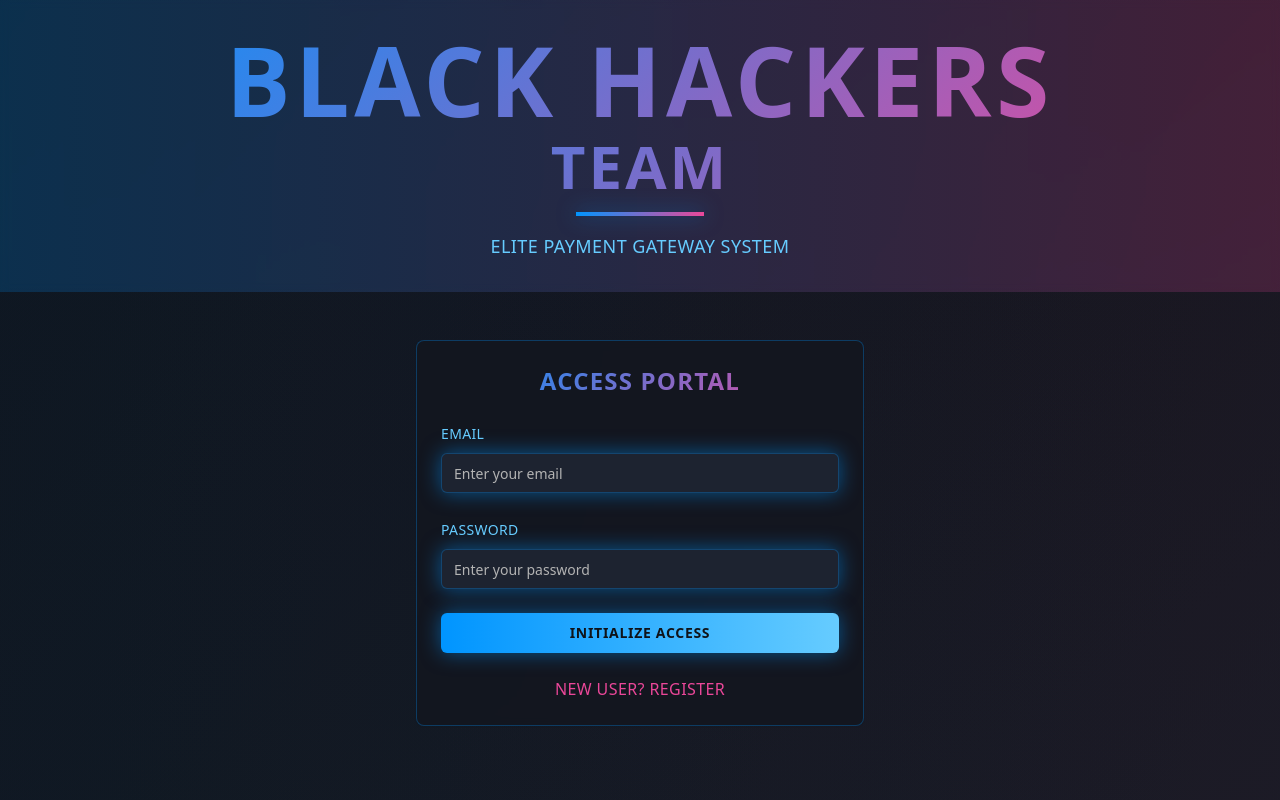
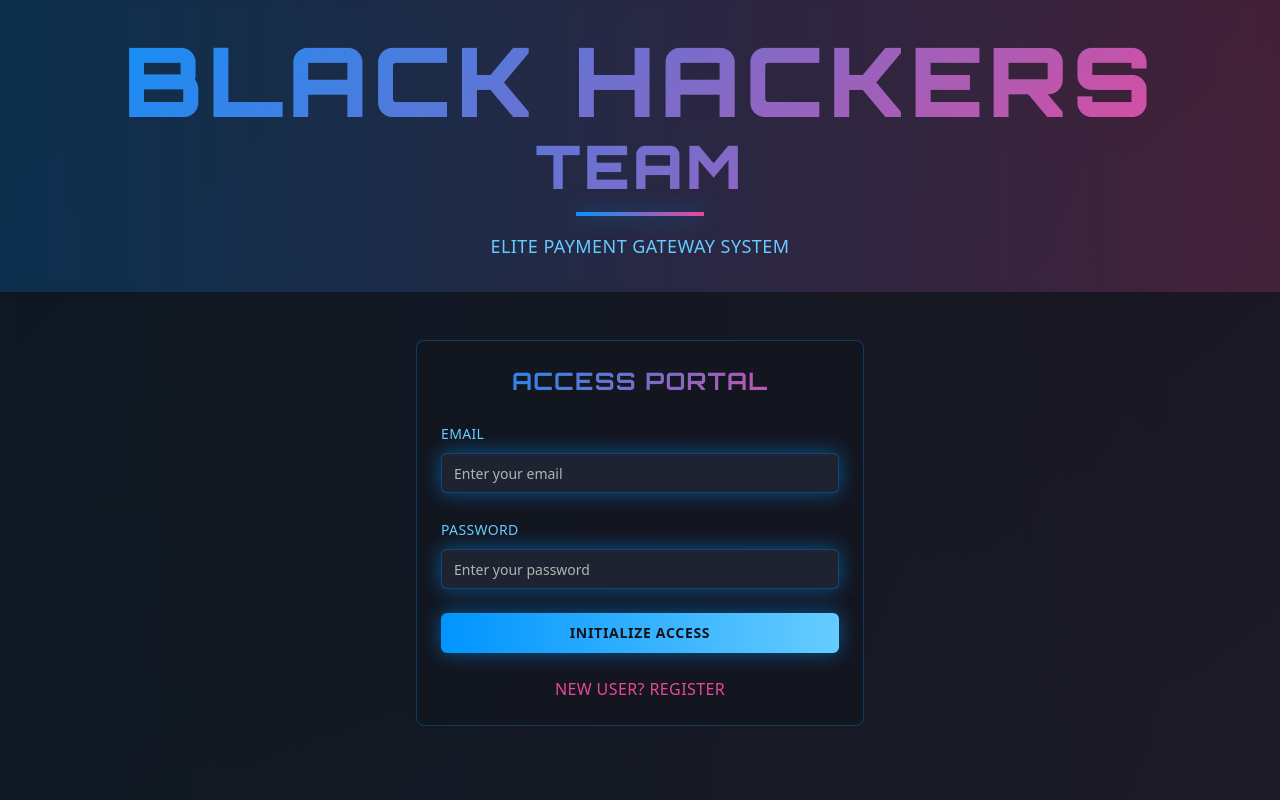
Before and after one commit to cyber1234282/pulse-access-hub, a React (Vite) app: page / in a window 1280 px wide. Built offline with nearby package versions, Linux system fonts and the light colour scheme.

Commit message:
Update fonts and connect Supabase
Update application fonts to a more modern and visually appealing style. Ensure Supabase connection is active.

```diff
--- a/index.html
+++ b/index.html
@@ -3,9 +3,14 @@
   <head>
     <meta charset="UTF-8" />
     <meta name="viewport" content="width=device-width, initial-scale=1.0" />
-    <title>pulse-access-hub</title>
-    <meta name="description" content="Lovable Generated Project" />
-    <meta name="author" content="Lovable" />
+    <title>BLACK HACKERS TEAM</title>
+    <meta name="description" content="Elite Payment Gateway System" />
+    <meta name="author" content="BLACK HACKERS TEAM" />
+
+    <!-- Cyberpunk Fonts -->
+    <link rel="preconnect" href="https://fonts.googleapis.com">
+    <link rel="preconnect" href="https://fonts.gstatic.com" crossorigin>
+    <link href="https://fonts.googleapis.com/css2?family=Orbitron:wght@400;700;900&family=Exo+2:wght@300;400;500;600;700&display=swap" rel="stylesheet">
 
     <meta property="og:title" content="pulse-access-hub" />
     <meta property="og:description" content="Lovable Generated Project" />
--- a/src/index.css
+++ b/src/index.css
@@ -114,9 +114,13 @@ All colors MUST be HSL.
   }
 
   body {
-    @apply bg-background text-foreground;
+    @apply bg-background text-foreground font-exo;
     background: linear-gradient(135deg, hsl(220 25% 8%), hsl(220 25% 12%));
     min-height: 100vh;
+  }
+
+  h1, h2, h3, h4, h5, h6 {
+    @apply font-orbitron;
   }
 
   /* Cyberpunk utility classes */
--- a/tailwind.config.ts
+++ b/tailwind.config.ts
@@ -18,6 +18,10 @@ export default {
 			}
 		},
 		extend: {
+			fontFamily: {
+				'orbitron': ['Orbitron', 'monospace'],
+				'exo': ['Exo 2', 'sans-serif'],
+			},
 			colors: {
 				border: 'hsl(var(--border))',
 				input: 'hsl(var(--input))',
```
Also changed, not shown: 1 other file (tests, documents, lock files or other folders).
